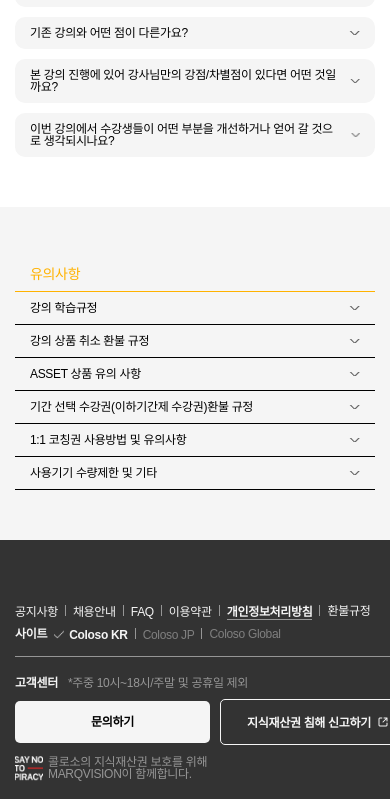
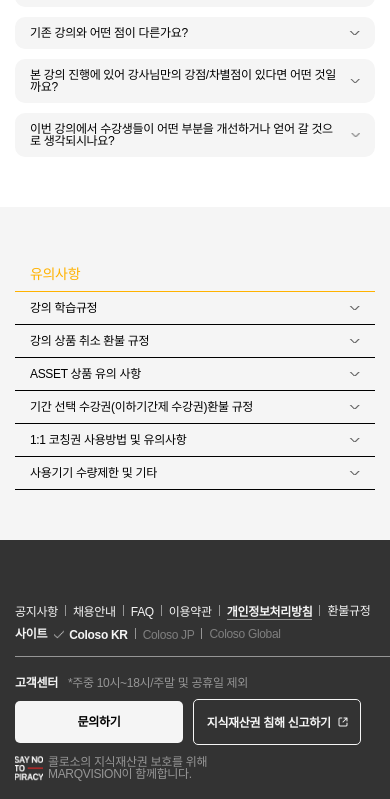
Before and after one commit to no-okane/project_landing_delta, a plain HTML site: page index.html in a window 390 px wide. Shown: the part 7503-8302 px from the top of the page. Drawn offline with Linux system fonts and the light colour scheme; a web font is replaced by a local one.

Commit message:
2025-06-04

```diff
--- a/styles/responsive.css
+++ b/styles/responsive.css
@@ -223,7 +223,7 @@
     #wrap #footer_wrap .container .row2 .btn_pro .button {width: 410px;}
     #wrap #footer_wrap .container .row2 .btn_pro .button a {
         font-size: 0.75rem;
-        width: calc((100% / 2) - 10px);
+        width: 41% ; /* calc((100% / 2) - 10px) */
     }
     #wrap #footer_wrap .container .row2 .btn_pro .button a span{background-position: 0 1px;}
     #wrap #footer_wrap .container .row2 div .protect {margin-right: auto;}
```
